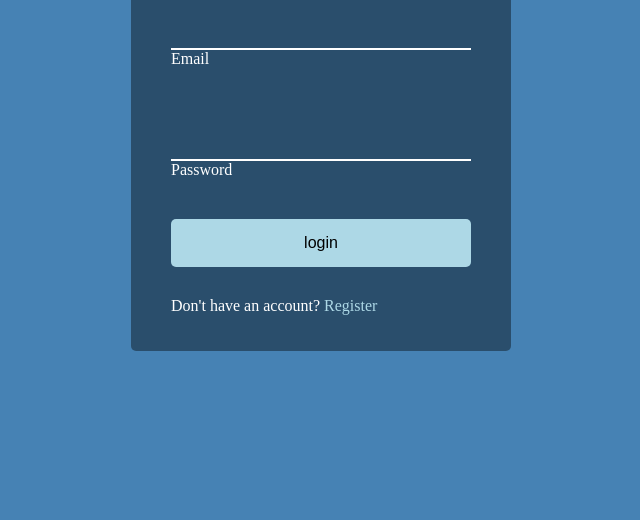
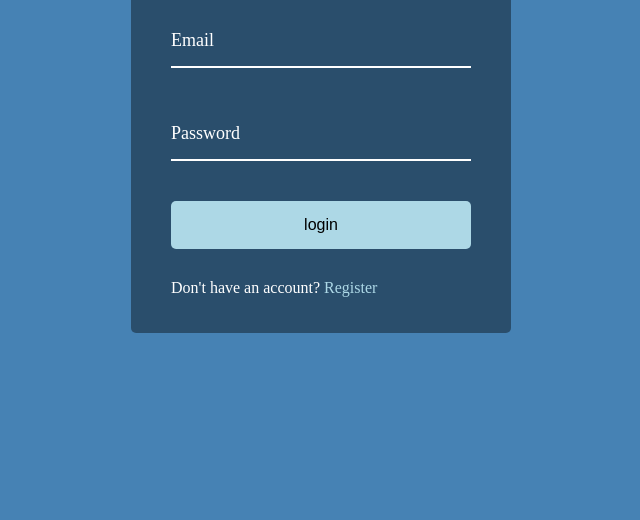
Before and after one commit to victorfrankenstein245/wave-form, a plain HTML site: page index.html in a window 1280 px wide. Shown: the part 280-800 px from the top of the page, without its empty margins (319-959 px from the left). Drawn offline with Linux system fonts and the light colour scheme.

Commit message:
final commit

```diff
--- a/script.js
+++ b/script.js
@@ -0,0 +1,11 @@
+const labels = document.querySelectorAll(".form-control label");
+
+labels.forEach((label) => {
+  label.innerHTML = label.innerText
+    .split("")
+    .map(
+      (letter, idx) =>
+        `<span style="transition-delay:${idx * 100}ms">${letter}</span>`
+    )
+    .join("");
+});
--- a/style.css
+++ b/style.css
@@ -71,4 +71,24 @@ body {
 .form-control input:focus,
 .form-control input:valid {
   outline: 0;
+  border-bottom-color: lightblue;
 }
+
+.form-control label {
+  position: absolute;
+  top: 15px;
+  left: 0;
+}
+
+.form-control label span {
+  display: inline-block;
+  font-size: 18px;
+  min-width: 5px;
+  transition: 0.3s cubic-bezier(0.68, -0.55, 0.265, 1.55);
+}
+
+.form-control input:focus + label span,
+.form-control input:valid + label span {
+  color: lightblue;
+  transform: translateY(-30px);
+}
```
